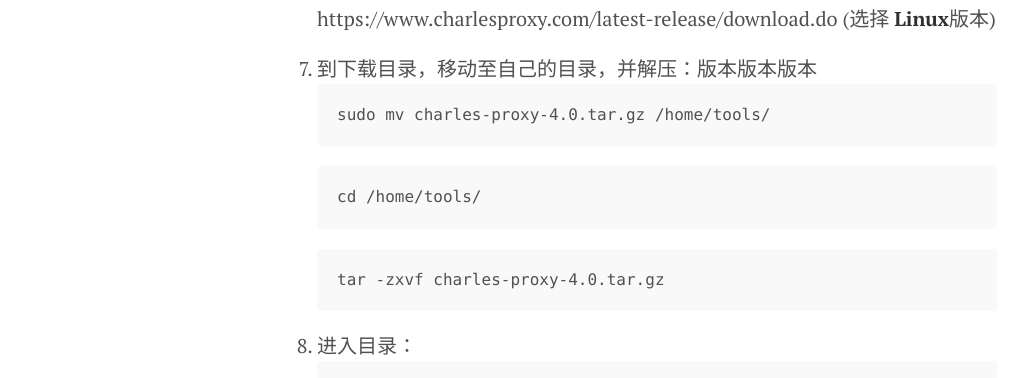
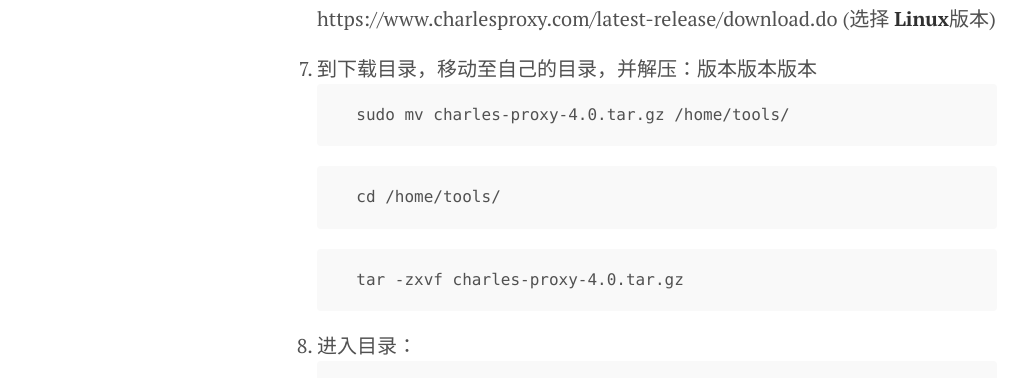
Before and after one commit to hxjiejie/jekyll_demo, a Jekyll site: the page built from _posts/2016-09-05-charles.md, in a window 1280 px wide. Shown: the part 1200-1578 px from the top of the page, without its empty margins (3-1029 px from the left). Built offline with Jekyll 4.4.1, drawn with Linux system fonts in a browser that asks for light colours.

````diff
--- a/_posts/2016-09-05-charles.md
+++ b/_posts/2016-09-05-charles.md
@@ -47,14 +47,14 @@ title: Charles 安装
 
 7. 到下载目录，移动至自己的目录，并解压：版本版本版本
   ```
-sudo mv charles-proxy-4.0.tar.gz /home/tools/
-```
+  sudo mv charles-proxy-4.0.tar.gz /home/tools/
   ```
-cd /home/tools/
-```
   ```
-tar -zxvf charles-proxy-4.0.tar.gz
-```
+  cd /home/tools/
+  ```
+  ```
+  tar -zxvf charles-proxy-4.0.tar.gz
+  ```
 
 8. 进入目录：
   ```
````
